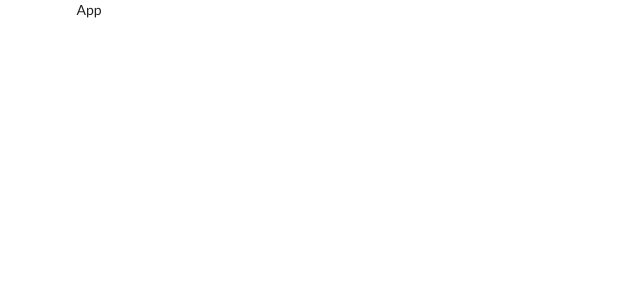
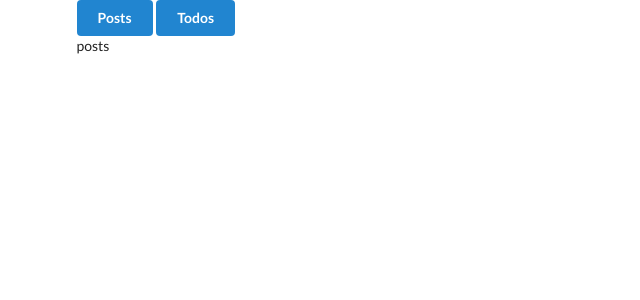
Before and after one commit to Gander7/course-modern-react-2020, a React (Create React App) app in the folder 10-hooks-simple/: page / in a window 1280 px wide. Shown: the top 300 px of the page, without its empty margins (0-640 px from the left). Built offline with nearby package versions, Linux system fonts and the light colour scheme.

Commit message:
10 - App with buttons as a class

```diff
--- a/10-hooks-simple/src/components/App.js
+++ b/10-hooks-simple/src/components/App.js
@@ -1,11 +1,27 @@
 import React from 'react'
 
-const App = () => {
-    return (
-        <div className="ui container">
-            App
-        </div>
-    )
+class App extends React.Component {
+    state = { resource: 'posts' }
+
+    render() {
+        return (
+            <div className="ui container">
+                <div>
+                    <button
+                        className="ui button primary"
+                        onClick={() => this.setState({resource: 'posts'})}>
+                        Posts
+                    </button>
+                    <button
+                        className="ui button primary"
+                        onClick={() => this.setState({resource: 'todos'})}>
+                        Todos
+                    </button>
+                </div>
+                {this.state.resource}
+            </div>
+        )
+    }
 }
 
 export default App
```
